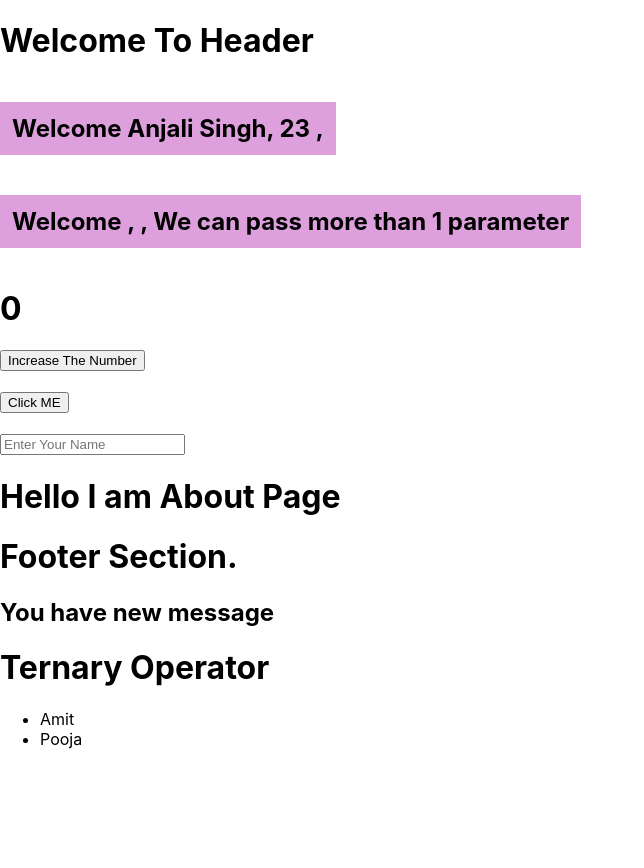
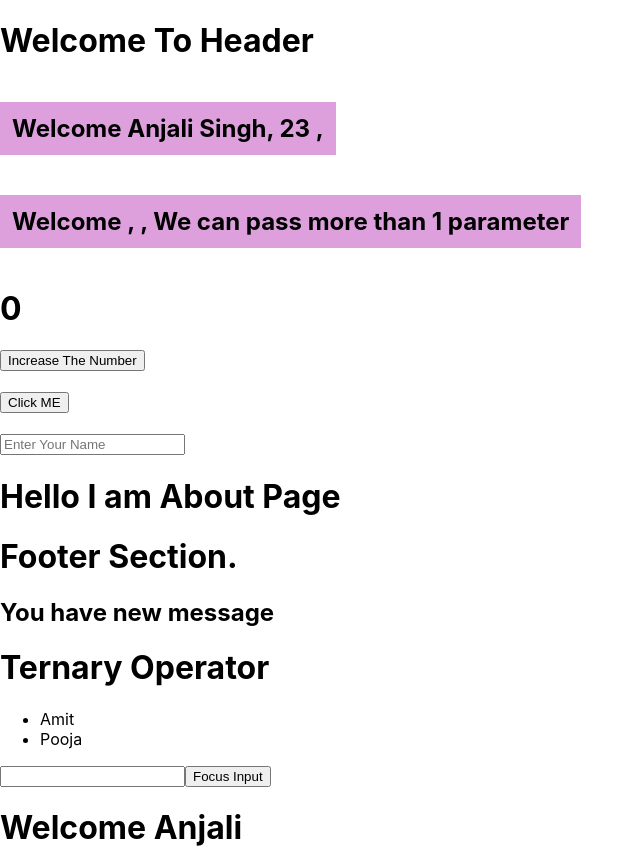
Before and after one commit to anjaliraut1125-alt/React, a React (Create React App) app: page / in a window 1280 px wide. Shown: the whole page, without its empty margins (0-644 px from the left). Before the commit the page ends 800 px from the top, so only its background shows below. Built offline with nearby package versions, Linux system fonts and the light colour scheme.

Commit message:
context work

```diff
--- a/src/App.js
+++ b/src/App.js
@@ -8,6 +8,9 @@ import Counter from './Pages/Counter';
 import Conditional from './Pages/Conditional';
 import Ternary from './Pages/Ternary';
 import Studentlist from './Pages/Studentlist';
+import Hooks from './Pages/Hooks';
+import { MyContext } from './Pages/MyContext.';
+import Child from './Pages/Child';
 
 function App() {
   return (
@@ -23,6 +26,15 @@ function App() {
     <Ternary/>
 
     <Studentlist/>
+
+
+    <Hooks/>
+
+
+
+    <MyContext.Provider value="Anjali">
+      <Child/>
+    </MyContext.Provider>
     </>
 
   );
--- /dev/null
+++ b/src/Pages/Child.js
@@ -0,0 +1,11 @@
+import { useContext } from "react";
+import { MyContext } from "./MyContext.";
+
+function Child(){
+    const name = useContext(MyContext);
+    return(
+        <h1>Welcome {name}</h1>
+    );
+}
+
+export default Child;
--- a/src/Pages/Home.js
+++ b/src/Pages/Home.js
@@ -4,7 +4,7 @@ import './Home.css';
 
 function Home(props){
     return(
-        <h2 class="text">Welcome {props.name}, {props.age} , {props.title}</h2>
+        <h2 className="text">Welcome {props.name}, {props.age} , {props.title}</h2>
     );
 }
 
--- /dev/null
+++ b/src/Pages/Hooks.js
@@ -0,0 +1,52 @@
+// import React, {useEffect} from "react";
+
+// useEffect Hook
+
+// function Hooks(){
+//     useEffect(() => {
+//         console.log("Page Loaded");
+//     }, []);
+
+//     return <h1>Hello React. I'm useEffect</h1>;
+// }
+
+// //run on state change
+// import React, {useState , useEffect} from "react";
+
+// function Hooks(){
+//     const [count , setcount] = useState(0);
+
+//     useEffect(() => {
+//         console.log("Count Updated:", count);
+//     }, [count]);
+
+//     return(
+//         <>
+//         <h2>{count}</h2>
+//         <button onClick={() => setcount(count-1)}> Decrease The Number  </button>
+//         </>
+//     );
+//  }
+
+
+ //useRef Hook
+import React, {useRef} from "react";
+
+function Hooks(){
+    const inputRef = useRef();
+
+    const focusInput = () => {
+        inputRef.current.focus();
+    };
+
+return(
+    <>
+    <input ref={inputRef} type="text"/>
+    <button onClick={focusInput}> Focus Input </button>
+    </>
+);
+}
+
+
+
+export default Hooks;
--- /dev/null
+++ b/src/Pages/MyContext..js
@@ -0,0 +1,3 @@
+import { createContext } from "react";
+
+export const MyContext = createContext();
```
